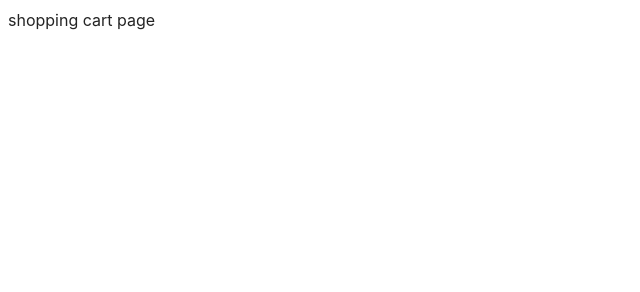
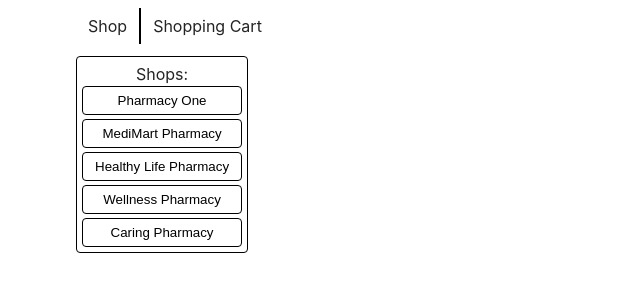
Before and after one commit to AWoLf98/Medicine-Delivery-app, a website built with Vite: page src/index.html in a window 1280 px wide. Shown: the whole page, without its empty margins (0-640 px from the left). Built offline with nearby package versions, Linux system fonts and the light colour scheme.

Commit message:
add front shops and test connecting to mongodb

```diff
--- a/src/css/reset.css
+++ b/src/css/reset.css
@@ -16,7 +16,7 @@ p:last-child {
 ul {
   margin: 0;
   padding: 0;
-  list-style: none;
+  list-style-type:  none;
 }
 
 a {
--- a/src/css/styles.css
+++ b/src/css/styles.css
@@ -21,3 +21,56 @@
   -moz-osx-font-smoothing: grayscale;
   -webkit-text-size-adjust: 100%;
 }
+
+.conteiner {
+  width: 1128px;
+  margin: 0 auto;
+}
+
+.main-nav ul {
+  display: flex;
+  margin-bottom: 12px;
+}
+
+.main-nav li {
+  padding: 6px 12px;
+}
+
+.main-nav li:first-child {
+  border-right: 2px solid #000;
+}
+
+.shops {
+  text-align: center;
+  padding: 5px;
+  border-radius: 4px;
+  border: 1px solid #000;
+}
+
+.gallery {
+  display: flex;
+}
+
+.pharmacies {
+  display: flex;
+  gap: 4px;
+  flex-direction: column;
+}
+
+.pharmacies button {
+  width: 100%;
+  padding: 6px 12px;
+  border: 1px solid #000;
+  border-radius: 4px;
+  background-color: transparent;
+}
+
+.pharmacies button:hover,
+.pharmacies button:focus {
+  background-color: silver;
+}
+
+.medicaments {
+  display: flex;
+  flex-wrap: wrap;
+}
--- a/src/index.html
+++ b/src/index.html
@@ -8,8 +8,27 @@
     <link rel="stylesheet" href="./css/styles.css" />
   </head>
   <body>
-    <a href="./shopping-cart.html">shopping cart page</a>
+    <div class="conteiner">
+      <nav class="main-nav">
+        <ul>
+          <li>
+            <a href="./index.html">Shop</a>
+          </li>
+          <li>
+            <a href="./shopping-cart.html">Shopping Cart</a>
+          </li>
+        </ul>
+      </nav>
+      <div class="gallery">
+        <label class="shops">
+          Shops:
+          <ul class="pharmacies"></ul>
+        </label>
+        <ul class="medicaments"></ul>
+      </div>
+    </div>
 
     <script type="module" src="./main.js"></script>
+    <!-- <script type="module" src="../demo_db_connection.js"></script></script> -->
   </body>
 </html>
--- a/src/main.js
+++ b/src/main.js
@@ -0,0 +1,47 @@
+const shops = [{
+    "_id": {
+      "$oid": "65ecb191b5cd3f8855474006"
+    },
+    "id": 1,
+    "name": "Pharmacy One"
+  },
+  {
+    "_id": {
+      "$oid": "65ecb191b5cd3f8855474007"
+    },
+    "id": 2,
+    "name": "MediMart Pharmacy"
+  },
+  {
+    "_id": {
+      "$oid": "65ecb191b5cd3f8855474008"
+    },
+    "id": 3,
+    "name": "Healthy Life Pharmacy"
+  },
+  {
+    "_id": {
+      "$oid": "65ecb191b5cd3f8855474009"
+    },
+    "id": 4,
+    "name": "Wellness Pharmacy"
+  },
+  {
+    "_id": {
+      "$oid": "65ecb191b5cd3f885547400a"
+    },
+    "id": 5,
+    "name": "Caring Pharmacy"
+  }];
+
+const pharmacies = document.querySelector('.pharmacies');
+
+pharmacies.append(...shops.map(({id, name}) => {
+    const pharmacy = document.createElement('li');
+    const buttonPharmacy = document.createElement('button');
+    buttonPharmacy.type = 'button';
+    buttonPharmacy.dataset.id = id;
+    buttonPharmacy.textContent = name;
+    pharmacy.appendChild(buttonPharmacy);
+    return pharmacy;
+}));
```
Also changed, not shown: demo_db_connection.js (added, +31 -0 lines), package.json (+5 -2 lines), 1 other file.
